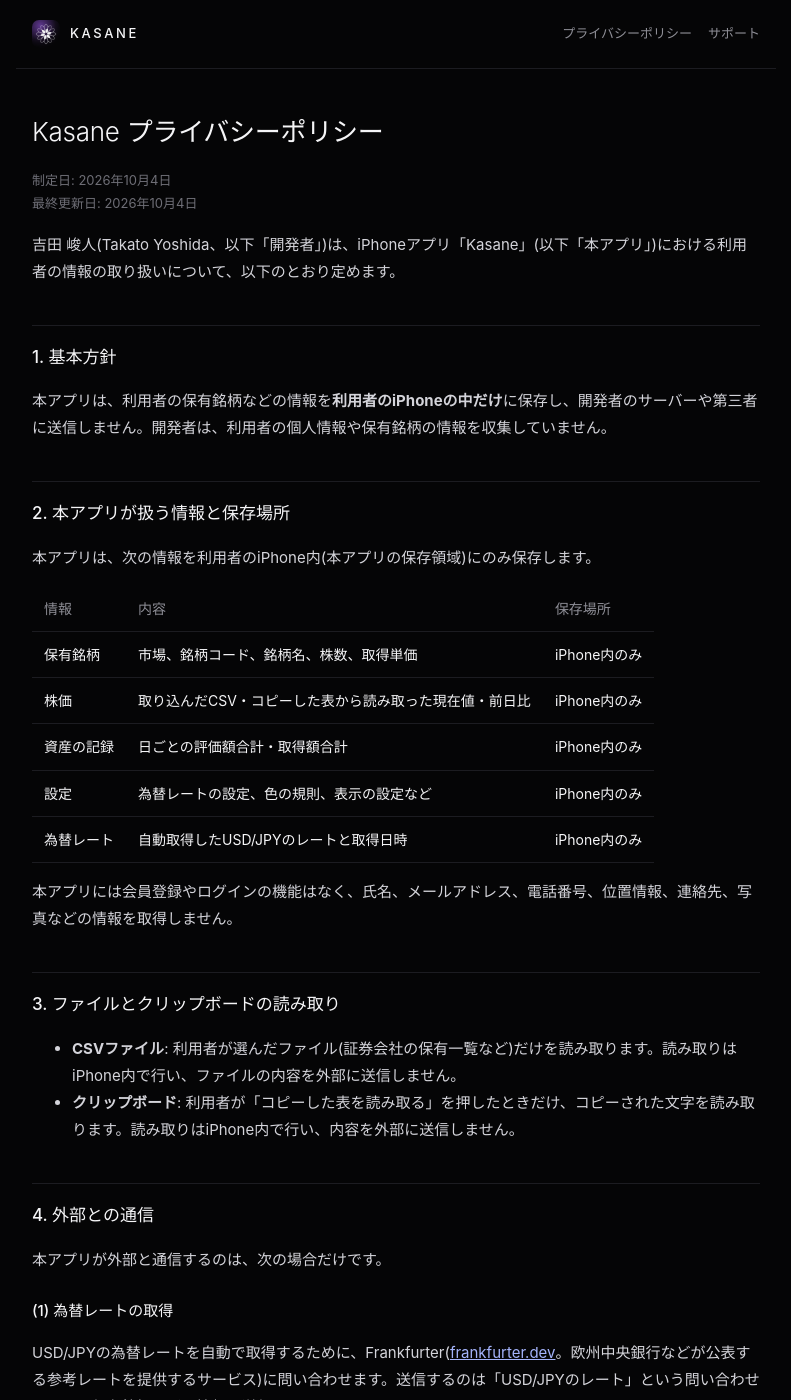
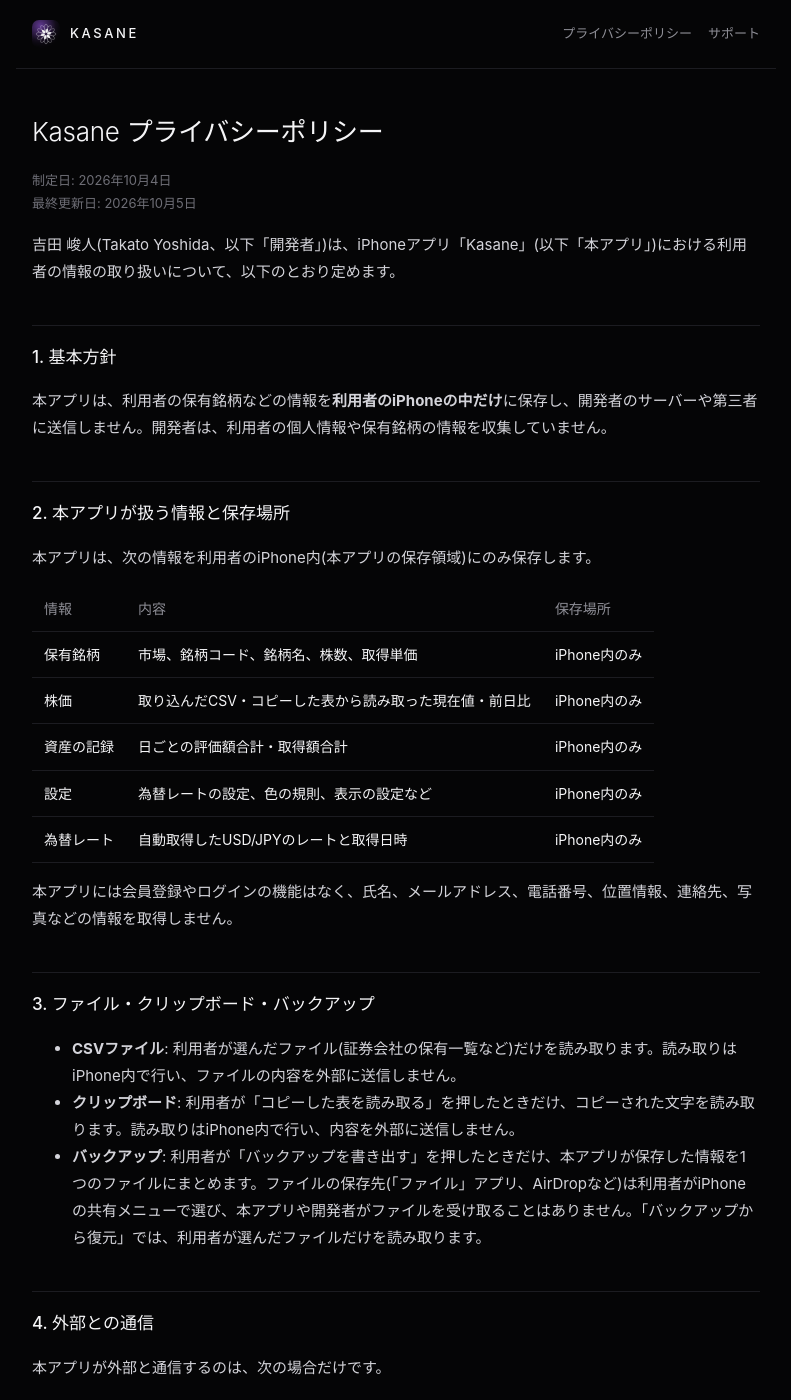
Before and after one commit to kasane-app/kasane-app.github.io, a Jekyll site: the page built from privacy.md, in a window 1280 px wide and 1400 px high. Shown: the whole window, without its empty margins (244-1035 px from the left). Built offline with Jekyll 4.4.1, drawn with Linux system fonts in a browser that asks for light colours; some of the changed text lies outside the part shown.

Commit message:
プライバシーポリシーとサポートにバックアップの説明を追加

```diff
--- a/privacy.md
+++ b/privacy.md
@@ -6,7 +6,7 @@
 
 # Kasane プライバシーポリシー
 
-<p class="meta">制定日: 2026年10月4日<br>最終更新日: 2026年10月4日</p>
+<p class="meta">制定日: 2026年10月4日<br>最終更新日: 2026年10月5日</p>
 
 吉田 峻人(Takato Yoshida、以下「開発者」)は、iPhoneアプリ「Kasane」(以下「本アプリ」)における利用者の情報の取り扱いについて、以下のとおり定めます。
 
@@ -28,10 +28,11 @@
 
 本アプリには会員登録やログインの機能はなく、氏名、メールアドレス、電話番号、位置情報、連絡先、写真などの情報を取得しません。
 
-## 3. ファイルとクリップボードの読み取り
+## 3. ファイル・クリップボード・バックアップ
 
 - **CSVファイル**: 利用者が選んだファイル(証券会社の保有一覧など)だけを読み取ります。読み取りはiPhone内で行い、ファイルの内容を外部に送信しません。
 - **クリップボード**: 利用者が「コピーした表を読み取る」を押したときだけ、コピーされた文字を読み取ります。読み取りはiPhone内で行い、内容を外部に送信しません。
+- **バックアップ**: 利用者が「バックアップを書き出す」を押したときだけ、本アプリが保存した情報を1つのファイルにまとめます。ファイルの保存先(「ファイル」アプリ、AirDropなど)は利用者がiPhoneの共有メニューで選び、本アプリや開発者がファイルを受け取ることはありません。「バックアップから復元」では、利用者が選んだファイルだけを読み取ります。
 
 ## 4. 外部との通信
 
@@ -59,6 +60,7 @@
 
 - 本アプリの「銘柄」画面から、登録した銘柄をいつでも削除できます。
 - 本アプリをiPhoneから削除すると、本アプリが保存したすべての情報が削除されます。
+- 利用者が書き出したバックアップファイルは本アプリの外に保存されるため、不要になった場合は利用者ご自身で削除してください。
 - 開発者は利用者の情報を保有していないため、開発者側で削除する情報はありません。
 
 ## 8. 投資に関する注意
```
Also changed, not shown: support.md (+4 -0 lines).
